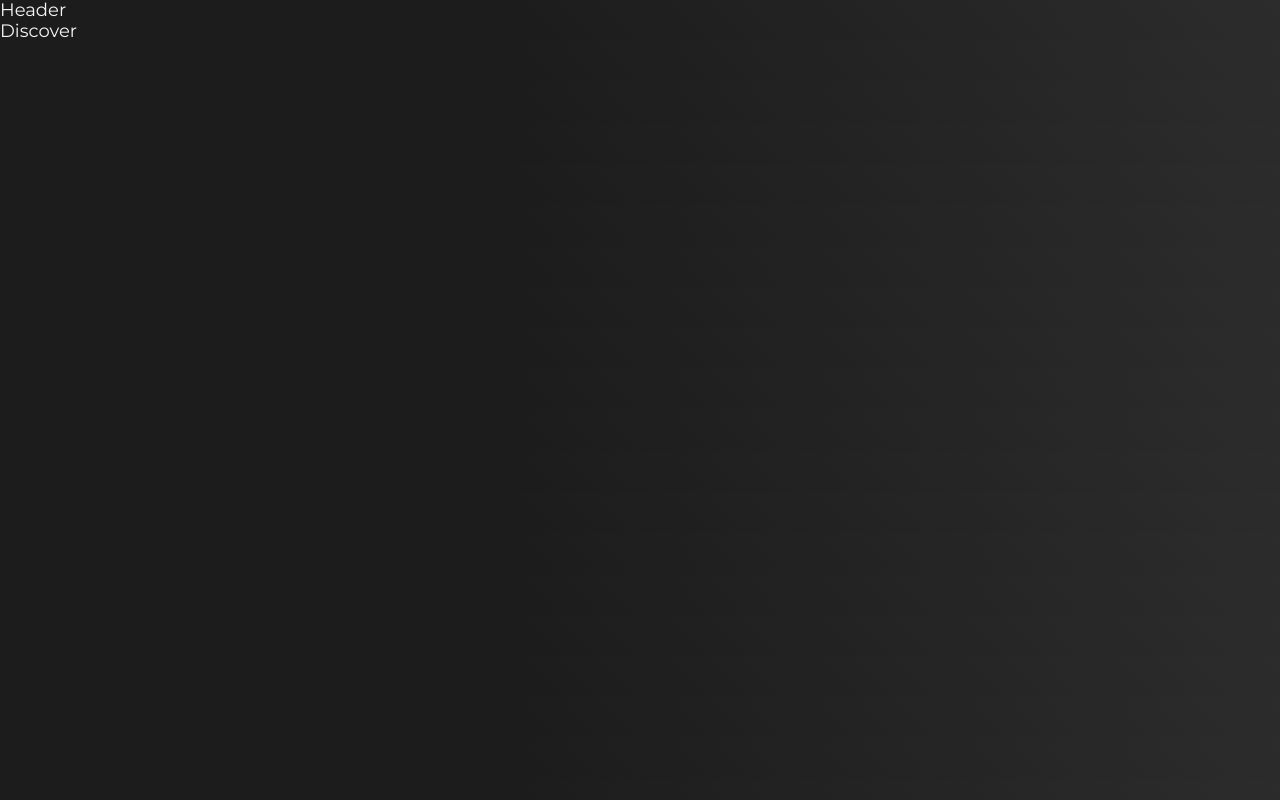
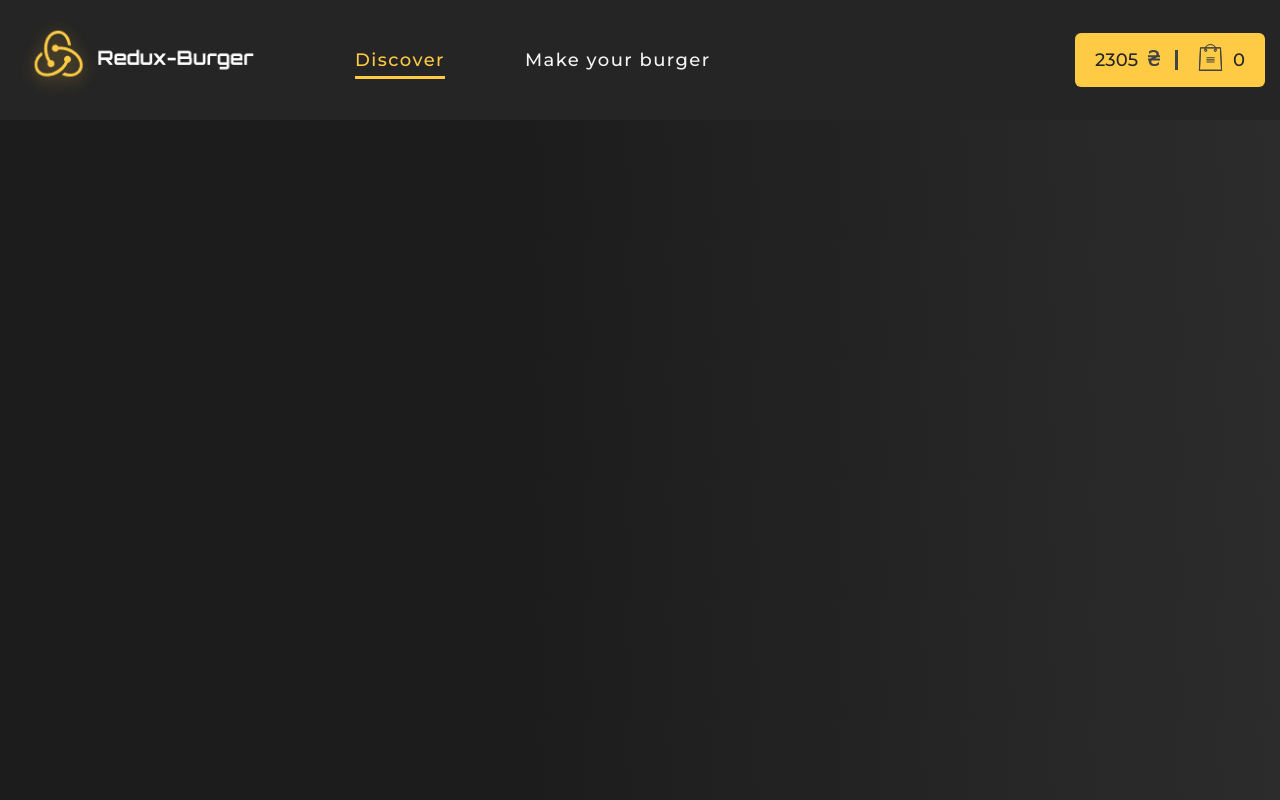
Before and after one commit to SchokinViktor/redux-burger, a React (Create React App) app: page / in a window 1280 px wide. Built offline with nearby package versions, Linux system fonts and the light colour scheme.

Commit message:
added header

```diff
--- a/src/layout/Header.jsx
+++ /dev/null
@@ -1,9 +0,0 @@
-import React from 'react'
-
-const Header = () => {
-  return (
-    <div>Header</div>
-  )
-}
-
-export default Header
--- a/src/layout/Layout.jsx
+++ b/src/layout/Layout.jsx
@@ -1,7 +1,7 @@
 import React from 'react'
 import { Outlet } from "react-router-dom";
 
-import Header from './Header';
+import Header from './header/Header';
 
 const Layout = () => {
   return (
--- /dev/null
+++ b/src/layout/header/Header.jsx
@@ -0,0 +1,78 @@
+import React, { useState } from "react";
+import { NavLink } from "react-router-dom";
+
+import "./header.scss";
+import LogoImg from "../../assets/img/logo.png";
+import PriceIcon from "../../assets/icons/uah.svg";
+import CartIcon from "../../assets/icons/cart.svg";
+
+const Header = () => {
+  const [headerActive, setHeaderActive] = useState("header");
+
+  const toggleHeader = () => {
+    headerActive === "header"
+      ? setHeaderActive("header header_active")
+      : setHeaderActive("header");
+  };
+
+  return (
+    <header className={headerActive}>
+      <div className="header__overlay"></div>
+      <div className='container'>
+        <div className='header__inner'>
+          <button onClick={() => toggleHeader()} className='header__nav-opener'>
+            <span></span>
+          </button>
+          <nav className='header__nav-holder'>
+            <div className='header__logo-holder'>
+              <NavLink to={`/`} onClick={() => setHeaderActive("header")}>
+                <img src={LogoImg} alt='logo' />
+              </NavLink>
+            </div>
+
+            <ul className='header__nav-list'>
+              <li className='header__nav-item'>
+                <NavLink
+                  to={`/`}
+                  onClick={() => setHeaderActive("header")}
+                  className={({ isActive }) =>
+                    isActive ? "header__nav-link_active" : "header__nav-link"
+                  }
+                >
+                  Discover
+                </NavLink>
+              </li>
+              <li className='header__nav-item'>
+                <NavLink
+                  to={`/custom-burger`}
+                  onClick={() => setHeaderActive("header")}
+                  className={({ isActive }) =>
+                    isActive ? "header__nav-link_active" : "header__nav-link"
+                  }
+                >
+                  Make your burger
+                </NavLink>
+              </li>
+            </ul>
+          </nav>
+          <button className='header__cart-btn'>
+            <div className='header__price'>
+              <span className='header__price-number'>2305</span>
+              <span className='header__price-icon'>
+                <img src={PriceIcon} alt='UAH' />
+              </span>
+            </div>
+            <div className='header__cart'>
+              <span className='header__cart-icon'>
+                <img src={CartIcon} alt='cart' />
+              </span>
+              <span className='header__cart-number'>0</span>
+            </div>
+          </button>
+        </div>
+      </div>
+    </header>
+  );
+};
+
+export default Header;
--- /dev/null
+++ b/src/layout/header/header.scss
@@ -0,0 +1,260 @@
+@import "../../scss/variables";
+@import "../../scss/mixins";
+@import "../../scss/functions";
+
+.header {
+  padding: 15px 0;
+  background-color: $black-1;
+
+  &_active {
+    .header__nav-opener {
+      span {
+        opacity: 0;
+      }
+
+      &::before {
+        top: 11px;
+        transform: rotate(45deg);
+      }
+
+      &::after {
+        bottom: 10px;
+        transform: rotate(-45deg);
+      }
+    }
+
+    .header__nav-holder {
+      visibility: visible;
+      opacity: 1;
+      transform: translateX(0);
+    }
+
+    .header__overlay {
+      display: block;
+    }
+  }
+
+  &__overlay {
+    width: 100%;
+    position: absolute;
+    z-index: 1;
+    height: 100vh;
+    background: rgba(9, 9, 9, 0.66);
+    display: none;
+  }
+
+  &__inner {
+    display: flex;
+    align-items: center;
+    justify-content: space-between;
+  }
+
+  &__nav-opener {
+    position: relative;
+    border: none;
+    width: 100%;
+    width: 40px;
+    height: 26px;
+    background-color: transparent;
+    cursor: pointer;
+
+    &::before,
+    &::after,
+    span {
+      content: "";
+      position: absolute;
+      z-index: 2;
+      left: 0;
+      width: 100%;
+      height: 4px;
+      border-radius: 5px;
+      background-color: $white-1;
+      transition: all 0.2s;
+    }
+
+    &::before {
+      top: 0;
+    }
+
+    span {
+      top: 50%;
+      transform: translateY(-50%);
+    }
+
+    &::after {
+      bottom: 0;
+    }
+
+    @include xl {
+      display: none;
+    }
+  }
+
+  &__nav-holder {
+    visibility: hidden;
+    opacity: 0;
+    position: absolute;
+    z-index: 1;
+    left: 0;
+    top: 0;
+    max-width: 250px;
+    width: 100%;
+    height: 100vh;
+    padding: 80px 15px 0;
+    transform: translateX(-100%);
+    transition: all 0.2s;
+    background-color: $black-2;
+
+    @include md {
+      max-width: 350px;
+    }
+
+    @include xl {
+      visibility: visible;
+      opacity: 1;
+      position: static;
+      max-width: none;
+      height: auto;
+      padding: 0;
+      transform: translateX(0);
+      background-color: transparent;
+
+      display: flex;
+      align-items: center;
+    }
+  }
+
+  &__logo-holder {
+    max-width: 180px;
+    margin-bottom: 20px;
+
+    @include md {
+      max-width: 240px;
+    }
+
+    @include xl {
+      margin: 0 100px 0 0;
+    }
+  }
+
+  &__nav-list {
+    @include xl {
+      display: flex;
+      margin: 0 -40px;
+    }
+  }
+
+  &__nav-item {
+    margin-bottom: 30px;
+
+    @include xl {
+      margin-bottom: 0;
+      padding: 0 40px;
+    }
+  }
+
+  &__nav-link {
+    font-weight: 500;
+    font-size: rem(16);
+    letter-spacing: 0.08em;
+    color: $white-1;
+    text-decoration: none;
+    transition: all 0.1s;
+
+    &_active {
+      position: relative;
+      color: $yellow;
+      font-weight: 500;
+      letter-spacing: 0.08em;
+      text-decoration: none;
+      font-size: rem(16);
+      &::after {
+        content: "";
+        position: absolute;
+        width: 100%;
+        height: 3px;
+        left: 0;
+        bottom: -8px;
+        background-color: $yellow;
+      }
+
+      @include md {
+        font-size: rem(18);
+      }
+    }
+
+    &:hover {
+      color: $yellow;
+    }
+
+    @include md {
+      font-size: rem(18);
+    }
+  }
+
+  &__cart-btn {
+    display: flex;
+    align-items: center;
+    border: none;
+    background-color: $yellow;
+    border-radius: 6px;
+    width: 40px;
+    height: 40px;
+    justify-content: center;
+    cursor: pointer;
+    transition: all 0.1s ease-in-out;
+
+    &:hover {
+      box-shadow: $shadow-yellow;
+    }
+
+    @include xl {
+      width: 100%;
+      max-width: 190px;
+      height: auto;
+      justify-content: space-between;
+      padding: 11px 20px;
+    }
+  }
+
+  &__price {
+    display: none;
+
+    @include xl {
+      display: flex;
+      align-items: center;
+      border-right: 3px #434343 solid;
+      padding-right: 15px;
+    }
+  }
+
+  &__price-number {
+    margin-right: 10px;
+    font-weight: 500;
+    color: $black-1;
+  }
+
+  // &__price-icon {
+  // }
+
+  &__cart {
+    display: flex;
+    align-items: center;
+  }
+
+  &__cart-icon {
+    @include xl {
+      margin-right: 10px;
+    }
+  }
+
+  &__cart-number {
+    display: none;
+
+    @include xl {
+      display: block;
+      font-weight: 500;
+      color: $black-1;
+    }
+  }
+}
--- a/src/pages/Discover.jsx
+++ b/src/pages/Discover.jsx
@@ -2,7 +2,7 @@ import React from 'react'
 
 const Discover = () => {
   return (
-    <div>Discover</div>
+    <div></div>
   )
 }
 
--- a/src/scss/general.scss
+++ b/src/scss/general.scss
@@ -1,5 +1,5 @@
 body {
-  background: linear-gradient(225.78deg, $black-2 0%, $black-3 60%);
+  background: linear-gradient(265deg, $black-2 0%, $black-3 60%);
   font-size: rem(18);
   font-family: $montserrat;
   color: $white-1;
```
Also changed, not shown: src/scss/index.scss (+5 -5 lines).
